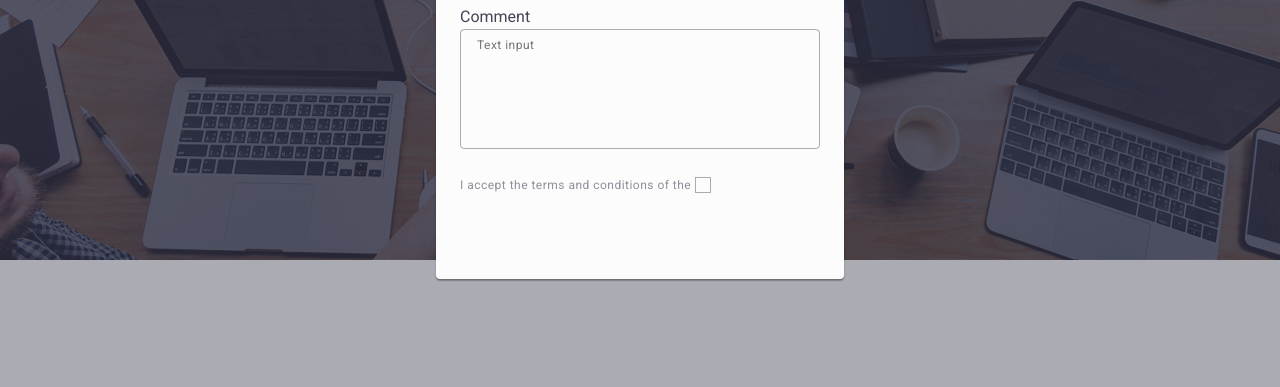
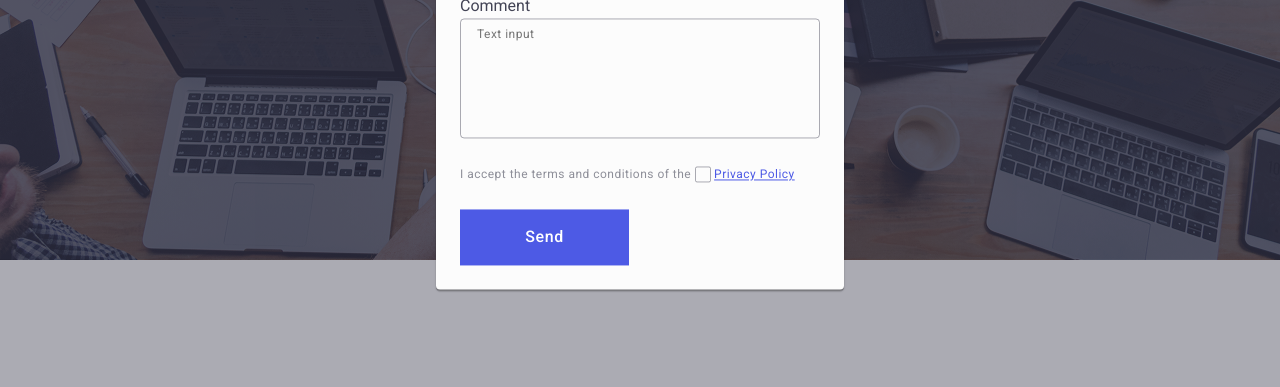
Before and after one commit to berkince14/goit-markup-hw-05, a plain HTML site: page index.html in a window 1280 px wide. Shown: the part 413-800 px from the top of the page. Drawn offline with nearby package versions, Linux system fonts and the light colour scheme.

Commit message:
updated and fixed

```diff
--- a/css/styles.css
+++ b/css/styles.css
@@ -678,12 +678,33 @@ ul {
   align-items: center;
   justify-content: center;
   fill: transparent;
+  border-radius: 2px;
 }
 
-.checkbox-div-input:checked + .label-span {
+.checkbox-div-input:checked ~ .label-span {
   background-color: #404bbf;
   border: none;
   fill: #f4f4fd;
+}
+
+.checkbox-label .checkbox-a {
+  color: #4d5ae5;
+}
+
+.modal-form-button {
+  display: block;
+  min-width: 169px;
+  height: 56px;
+  font-family: 'Roboto', sans-serif;
+  font-size: 16px;
+  font-weight: 500;
+  line-height: 1.5;
+  letter-spacing: 0.04em;
+  color: #ffffff;
+  cursor: pointer;
+  background-color: #4d5ae5;
+  border: none;
+  transition: background-color 250ms cubic-bezier(0.4, 0, 0.2, 1);
 }
 
 /* Layout & Utility Classes */
--- a/index.html
+++ b/index.html
@@ -539,8 +539,10 @@
                   <use href="./images/icons.svg#-icon-Property"></use>
                 </svg>
               </span>
+              <a href="#" class="checkbox-a">Privacy Policy</a>
             </label>
           </div>
+          <button type="submit" class="modal-form-button">Send</button>
         </form>
       </div>
     </div>
```
